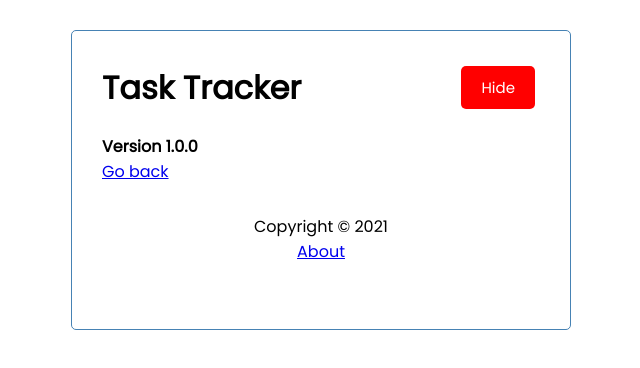
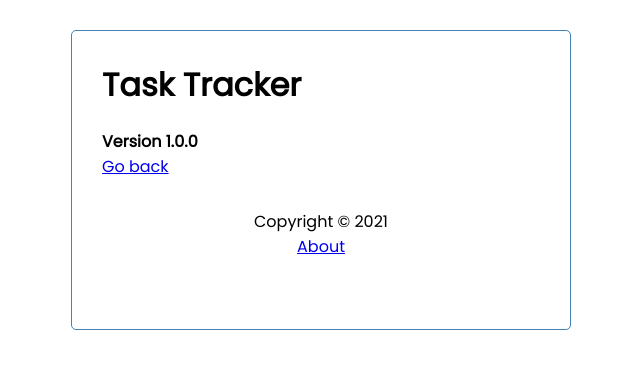
Before and after one commit to MuGen9/react-task-tracker, a React (Create React App) app: page /about in a window 1280 px wide. Shown: the top 368 px of the page, without its empty margins (319-959 px from the left). Built offline with nearby package versions, Linux system fonts and the light colour scheme; data requests are answered from the project's data file.

Commit message:
router link and useLocation

```diff
--- a/src/components/About.js
+++ b/src/components/About.js
@@ -1,8 +1,10 @@
+import { Link } from 'react-router-dom';
+
 const About = () => {
   return (
     <div>
         <h4>Version 1.0.0</h4>
-        <a href="/">Go back</a>
+        <Link to="/">Go back</Link>
     </div>
   )
 }
--- a/src/components/Footer.js
+++ b/src/components/Footer.js
@@ -1,8 +1,10 @@
+import { Link } from 'react-router-dom';
+
 const Footer = () => {
     return (
         <footer>
             <p>Copyright &copy; 2021</p>
-            <a href="/about">About</a>
+            <Link to="/about">About</Link>
         </footer>
     )
 }
--- a/src/components/Header.js
+++ b/src/components/Header.js
@@ -1,15 +1,18 @@
 import PropTypes from 'prop-types';
+import { useLocation } from 'react-router-dom';
 import Button from "./Button";
 
 const Header = ({ title, onAdd, showAdd }) => {
+  const location = useLocation();
+
   return (
     <header className='header'>
       <h1>{title}</h1>
-      <Button
+      {location.pathname === '/' && <Button
         onAdd={onAdd}
         color={showAdd ? 'red' : 'green'}
         text={showAdd ? 'Hide' : 'Add'}
-      />
+      />}
     </header>
   );
 };
```
